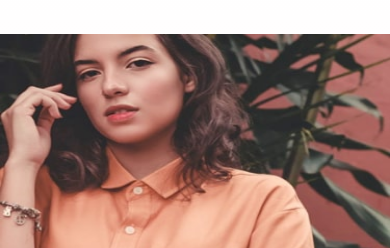
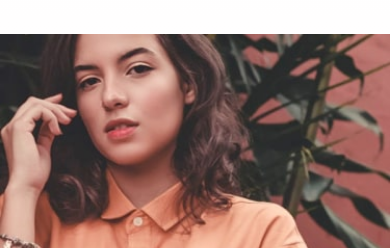
Before and after one commit to jalexandertech/base-apparel-project, a plain HTML site: page index.html in a window 390 px wide. Shown: the part 66-314 px from the top of the page. Drawn offline with Linux system fonts and the light colour scheme.

Commit message:
Adjust size of img on mobile

```diff
--- a/style.css
+++ b/style.css
@@ -23,8 +23,8 @@ body {
     max-width: 750px;
     min-height: 100vh;
     grid-template-columns: 1fr;
-    grid-template-rows: 100px 1fr;
-    grid-template-areas: "header" "img" "main"
+    grid-template-rows: 100px 250px 1fr;
+    grid-template-areas: "header" "img" "main";
 }
 
 header {
@@ -46,10 +46,9 @@ main {
 .img-one {
     background-image: url(./images/hero-mobile.jpg);
     max-width: 100%;
-    height: auto;
+    height: 100%;
     background-repeat: no-repeat;
     background-size: cover;
-    background-size: 100% 100%;
 }
 
 .box {
```
